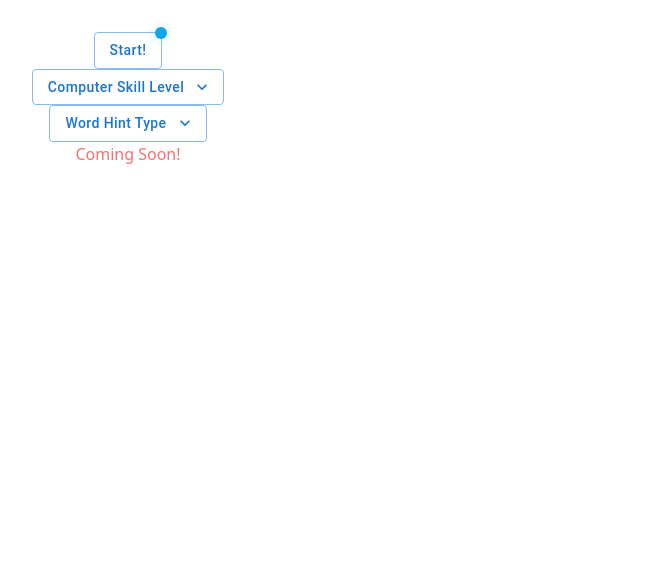
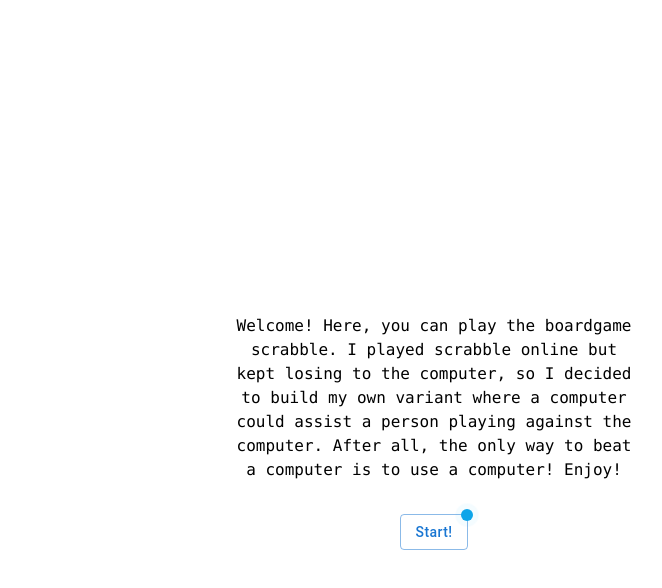
Before and after one commit to turnerian2004/scrabble, a React (Vite) app: page / in a window 1280 px wide. Shown: the top 588 px of the page, without its empty margins (512-1174 px from the left). Built offline with nearby package versions, Linux system fonts and the light colour scheme.

Commit message:
feature: add opponent skill level btn

```diff
--- a/src/App.tsx
+++ b/src/App.tsx
@@ -3,19 +3,23 @@
 import './App.css'
 import { IState, initialState } from './State/initialState'
 import { IUserAction, StartButton } from './StartButton/StartButton'
-import { UserActions } from './State/UserActions'
 import { distributeLettersAtGameStart } from './Utils/getStartingLetters'
 import { ILetter, ILetters } from './Letters/Letters'
 import { getComputerStartingWord } from './Utils/getComputerWords'
 import {
-    BasicMenu,
-    IUserActionBasicMenu,
-} from './BasicMenu/BasicMenu'
-import { computerSkillLevel, wordHintType } from './BasicMenu/options'
+    BasicSelect,
+    IUserActionBasicSelect,
+} from './BasicSelect/BasicSelect'
+import {
+    UserActions,
+    computerSkillLevel,
+    welcomeMessage,
+} from './Definitions'
+import { IntroCard } from './Introduction/IntroCard'
 
 function reducer(
     state: IState,
-    action: IUserAction | IUserActionBasicMenu
+    action: IUserAction | IUserActionBasicSelect
 ) {
     switch (action.type) {
         case UserActions.STARTGAME: {
@@ -40,7 +44,7 @@
 
         case UserActions.SELECTCOMPUTERSKILLLEVEL: {
             const computerSkillLevel = (
-                action as IUserActionBasicMenu
+                action as IUserActionBasicSelect
             ).payload
 
             return {
@@ -57,19 +61,36 @@
 
     return (
         <>
-            <StartButton dispatch={dispatch} />
-            <BasicMenu
-                options={computerSkillLevel}
-                title={'Computer Skill Level'}
-                dispatch={dispatch}
-            ></BasicMenu>
-            <BasicMenu
-                options={wordHintType}
-                title={'Word Hint Type'}
-                dispatch={dispatch}
-            ></BasicMenu>
-
-            <div className="text-red-400">Coming Soon!</div>
+            <div className="grid grid-cols-2 gap-2">
+                <div data-testid="1"></div>
+                <div
+                    data-testid="2"
+                    className="h-screen flex items-center justify-center"
+                >
+                    {!state.hasGameStarted && (
+                        <>
+                            <div className="flex flex-col items-center justify-center">
+                                <IntroCard
+                                    message={welcomeMessage}
+                                ></IntroCard>
+                                <StartButton dispatch={dispatch} />
+                            </div>
+                        </>
+                    )}
+                    {state.hasGameStarted && (
+                        <div className="w-48 h-5">
+                            <BasicSelect
+                                options={computerSkillLevel}
+                                title={'Opponent Skill Level'}
+                                type={
+                                    UserActions.SELECTCOMPUTERSKILLLEVEL
+                                }
+                                dispatch={dispatch}
+                            ></BasicSelect>
+                        </div>
+                    )}
+                </div>
+            </div>
         </>
     )
 }
--- a/src/BasicMenu/BasicMenu.tsx
+++ /dev/null
@@ -1,78 +0,0 @@
-import * as React from 'react'
-import Button from '@mui/material/Button'
-import Menu from '@mui/material/Menu'
-import MenuItem from '@mui/material/MenuItem'
-import KeyboardArrowDownIcon from '@mui/icons-material/KeyboardArrowDown'
-import { UserActions } from '../State/UserActions'
-
-export interface IUserActionBasicMenu {
-    type: UserActions
-    payload: string
-}
-
-interface IBasicMenu {
-    options: string[]
-    title: string
-    dispatch: React.Dispatch<IUserActionBasicMenu>
-}
-
-export const BasicMenu: React.FC<IBasicMenu> = ({
-    options,
-    title,
-    dispatch,
-}) => {
-    const [anchorEl, setAnchorEl] =
-        React.useState<null | HTMLElement>(null)
-    const open = Boolean(anchorEl)
-
-    const handleClick = (
-        event: React.MouseEvent<HTMLButtonElement>
-    ) => {
-        setAnchorEl(event.currentTarget)
-    }
-
-    const handleClose = () => {
-        setAnchorEl(null)
-    }
-
-    return (
-        <div>
-            <Button
-                id="basic-button"
-                aria-controls={open ? 'basic-menu' : undefined}
-                aria-haspopup="true"
-                aria-expanded={open ? 'true' : undefined}
-                onClick={handleClick}
-                variant="outlined"
-                endIcon={<KeyboardArrowDownIcon />}
-                style={{ textTransform: 'none' }}
-            >
-                {title}
-            </Button>
-            <Menu
-                id="basic-menu"
-                anchorEl={anchorEl}
-                open={open}
-                onClose={handleClose}
-                MenuListProps={{
-                    'aria-labelledby': 'basic-button',
-                }}
-            >
-                {options.map((option, index) => (
-                    <MenuItem
-                        key={index}
-                        onClick={() => {
-                            handleClose
-                            dispatch({
-                                type: UserActions.SELECTCOMPUTERSKILLLEVEL,
-                                payload: option,
-                            })
-                        }}
-                    >
-                        {option}
-                    </MenuItem>
-                ))}
-            </Menu>
-        </div>
-    )
-}
--- a/src/BasicMenu/options.ts
+++ /dev/null
@@ -1,14 +0,0 @@
-export const computerSkillLevel: string[] = [
-    'Easy',
-    'Medium',
-    'Sensei',
-]
-
-export const wordHintType: string[] = [
-    'Word',
-    'Phonetic',
-    'Origin',
-    'Meaning',
-    'Part of Speech',
-    'Definition',
-]
--- /dev/null
+++ b/src/BasicSelect/BasicSelect.tsx
@@ -0,0 +1,72 @@
+import * as React from 'react'
+import Box from '@mui/material/Box'
+import InputLabel from '@mui/material/InputLabel'
+import MenuItem from '@mui/material/MenuItem'
+import FormControl from '@mui/material/FormControl'
+import Select, { SelectChangeEvent } from '@mui/material/Select'
+import { UserActions } from '../Definitions'
+
+export interface IUserActionBasicSelect {
+    type: UserActions
+    payload: string
+}
+
+interface IBasicSelect {
+    options: string[]
+    title: string
+    type: UserActions
+    dispatch: React.Dispatch<IUserActionBasicSelect>
+}
+
+export const BasicSelect: React.FC<IBasicSelect> = ({
+    options,
+    title,
+    type,
+    dispatch,
+}) => {
+    const [userSelection, setUserSelection] = React.useState('')
+
+    const handleChange = (event: SelectChangeEvent) => {
+        setUserSelection(event.target.value as string)
+    }
+
+    console.log('type: ', type)
+
+    return (
+        <div className="w-15 h-5">
+            <Box
+                sx={{
+                    minWidth: 120,
+                }}
+            >
+                <FormControl fullWidth>
+                    <InputLabel id="demo-simple-select-label">
+                        {title}
+                    </InputLabel>
+                    <Select
+                        labelId="demo-simple-select-label"
+                        id="demo-simple-select"
+                        value={userSelection}
+                        label={title}
+                        onChange={handleChange}
+                    >
+                        {options.map((option, index) => (
+                            <MenuItem
+                                value={option}
+                                key={index}
+                                onClick={() => {
+                                    dispatch({
+                                        type: UserActions.SELECTCOMPUTERSKILLLEVEL,
+                                        payload: option,
+                                    })
+                                }}
+                            >
+                                {option}
+                            </MenuItem>
+                        ))}
+                    </Select>
+                </FormControl>
+            </Box>
+        </div>
+    )
+}
--- /dev/null
+++ b/src/Definitions.ts
@@ -0,0 +1,39 @@
+export enum LETTEROWNER {
+    available,
+    Person,
+    Computer,
+    Board,
+}
+
+export enum GAMETERMS {
+    MaxNumberLettersPerPlayer = 7,
+}
+
+export enum COMPUTERSKILLLEVEL {
+    Easy = 'easy',
+    Medium = 'medium',
+    Sensei = 'sensei',
+}
+
+export enum UserActions {
+    STARTGAME = 'Start Game',
+    SELECTCOMPUTERSKILLLEVEL = 'Select Computer Skill Level',
+}
+
+export const computerSkillLevel: string[] = [
+    'Easy',
+    'Medium',
+    'Sensei',
+]
+
+export const wordHintType: string[] = [
+    'Word',
+    'Phonetic',
+    'Origin',
+    'Meaning',
+    'Part of Speech',
+    'Definition',
+]
+
+export const welcomeMessage =
+    'Welcome! Here, you can play the boardgame scrabble. I played scrabble online but kept losing to the computer, so I decided to build my own variant where a computer could assist a person playing against the computer. After all, the only way to beat a computer is to use a computer! Enjoy!'
--- /dev/null
+++ b/src/Introduction/IntroCard.tsx
@@ -0,0 +1,15 @@
+import React from 'react'
+
+interface IIntroCard {
+    message: string
+}
+
+export const IntroCard: React.FC<IIntroCard> = ({ message }) => {
+    return (
+        <>
+            <h1 className="relative w-[400px] h-[200px] font-mono before:absolute before:inset-0 before:bg-white before:animate-typewriter">
+                {message}
+            </h1>
+        </>
+    )
+}
--- a/src/Letters/Letters.ts
+++ b/src/Letters/Letters.ts
@@ -1,4 +1,4 @@
-import { LETTEROWNER } from '../enums'
+import { LETTEROWNER } from '../Definitions'
 
 export interface ILetter {
     character: string
--- a/src/StartButton/StartButton.tsx
+++ b/src/StartButton/StartButton.tsx
@@ -1,6 +1,5 @@
 import Button from '@mui/material/Button'
-
-import { UserActions } from '../State/UserActions'
+import { UserActions } from '../Definitions'
 
 export interface IUserAction {
     type: UserActions
--- a/src/State/UserActions.ts
+++ /dev/null
@@ -1,4 +0,0 @@
-export enum UserActions {
-    STARTGAME = 'Start Game',
-    SELECTCOMPUTERSKILLLEVEL = 'Select Computer Skill Level',
-}
--- a/src/Utils/getStartingLetters.ts
+++ b/src/Utils/getStartingLetters.ts
@@ -1,4 +1,4 @@
-import { GAMETERMS, LETTEROWNER } from '../enums'
+import { GAMETERMS, LETTEROWNER } from '../Definitions'
 import { ILetter } from '../Letters/Letters'
 
 export function distributeLettersAtGameStart(
--- a/src/enums.ts
+++ /dev/null
@@ -1,10 +0,0 @@
-export enum LETTEROWNER {
-    available,
-    Person,
-    Computer,
-    Board,
-}
-
-export enum GAMETERMS {
-    MaxNumberLettersPerPlayer = 7,
-}
--- a/tailwind.config.js
+++ b/tailwind.config.js
@@ -2,7 +2,28 @@
 export default {
     content: ['./index.html', './src/**/*.{js,ts,jsx,tsx}'],
     theme: {
-        extend: {},
+        extend: {
+            animation: {
+                'text-reveal':
+                    'text-reveal 1.5s cubic-bezier(0.77, 0, 0.175, 1) 0.5s',
+                typewriter: 'typewriter 2s steps(45) forwards',
+            },
+            keyframes: {
+                'text-reveal': {
+                    '0%': {
+                        transform: 'translate(0, 100%)',
+                    },
+                    '100%': {
+                        transform: 'translate(0, 0)',
+                    },
+                },
+                typewriter: {
+                    to: {
+                        left: '100%',
+                    },
+                },
+            },
+        },
     },
     plugins: [],
 }
```
Also changed, not shown: 1 other file (tests, documents, lock files or other folders).
